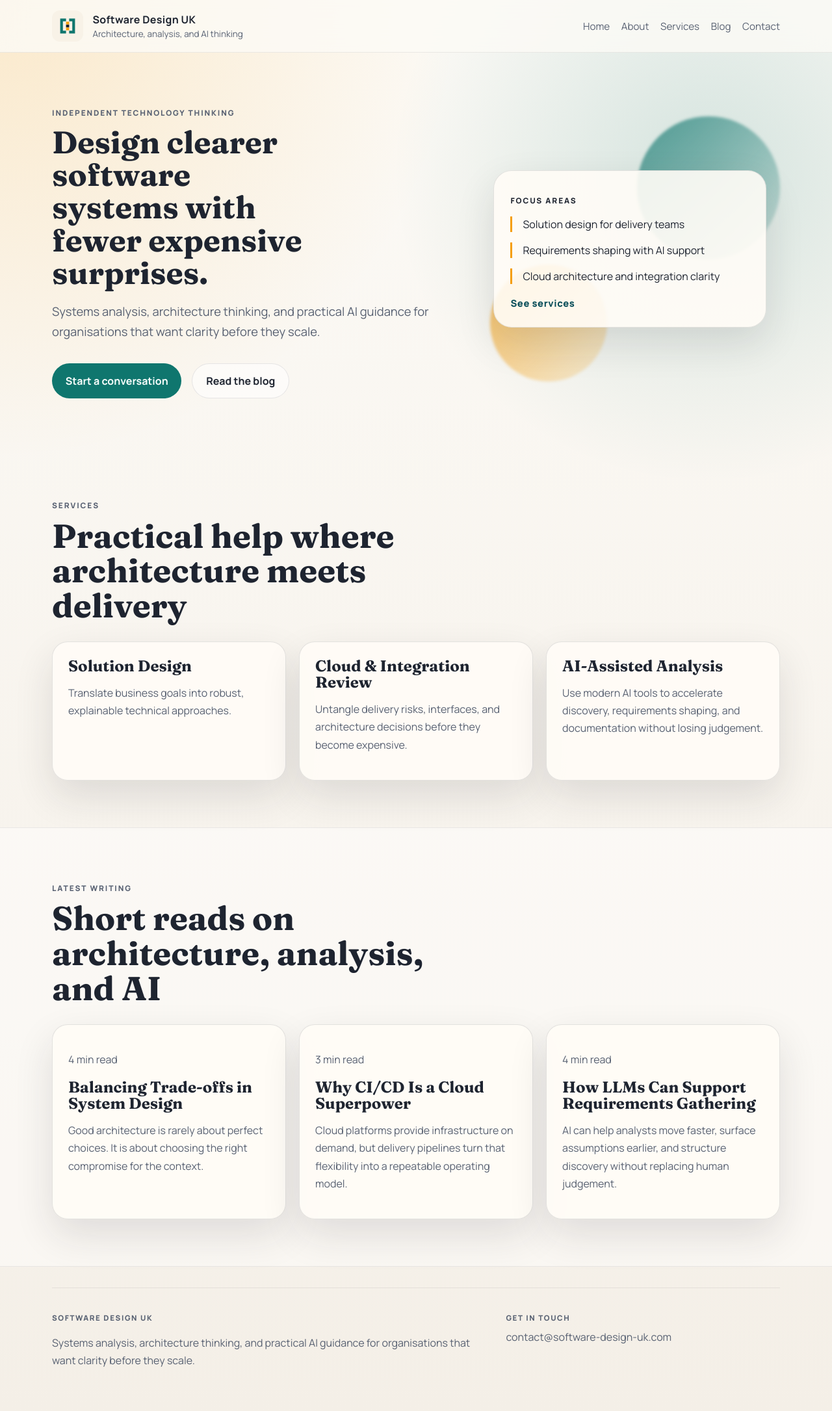
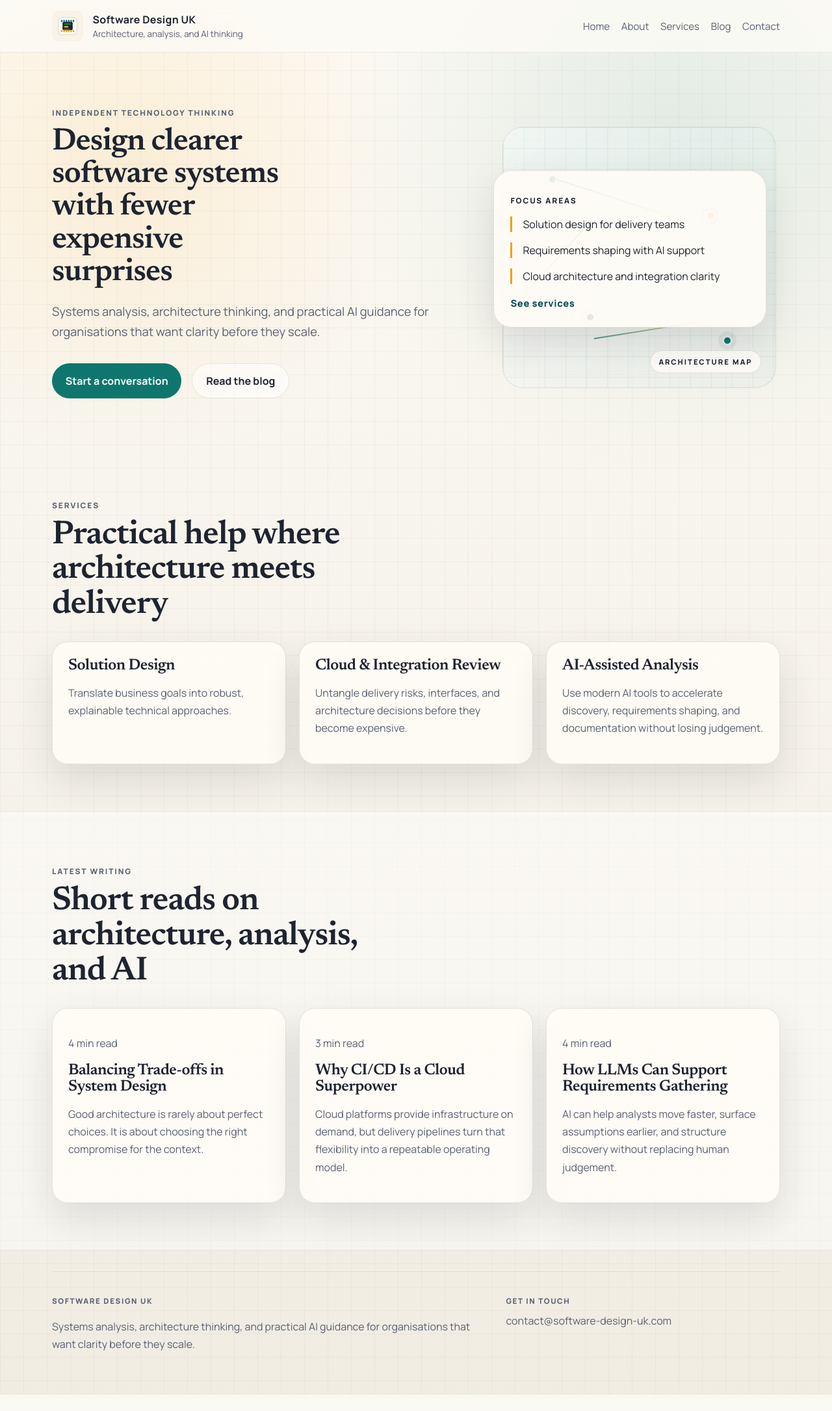
Before and after one commit to alandmcleod/software-design-uk, a Flask app: page / in a window 1280 px wide. Shown: the whole page at 65% size. After the commit the page ends 2146 px from the top, so only its background shows below. Run offline with Flask 3, Linux system fonts and the light colour scheme.

Commit message:
Refresh technical visual styling

```diff
--- a/app.py
+++ b/app.py
@@ -50,7 +50,7 @@ def post(slug: str):
 
 @app.route("/contact/")
 def contact():
-    return render_template("contact.html")
+    return render_template("contact_page.html")
 
 
 if __name__ == "__main__":
--- a/static/css/site.css
+++ b/static/css/site.css
@@ -24,9 +24,12 @@ body {
   font-family: "Manrope", "Segoe UI", sans-serif;
   color: var(--ink);
   background:
-    radial-gradient(circle at top left, rgba(245, 158, 11, 0.18), transparent 28%),
-    radial-gradient(circle at 85% 12%, rgba(15, 118, 110, 0.16), transparent 22%),
-    linear-gradient(180deg, #fcfaf6 0%, var(--bg) 100%);
+    linear-gradient(rgba(30, 36, 48, 0.04) 1px, transparent 1px),
+    linear-gradient(90deg, rgba(30, 36, 48, 0.04) 1px, transparent 1px),
+    radial-gradient(circle at 15% 12%, rgba(245, 158, 11, 0.12), transparent 20%),
+    radial-gradient(circle at 82% 10%, rgba(15, 118, 110, 0.11), transparent 24%),
+    linear-gradient(180deg, #fdfaf4 0%, #f0ece2 100%);
+  background-size: 36px 36px, 36px 36px, auto, auto, auto;
 }
 
 a {
@@ -143,9 +146,10 @@ img {
 .post-card h2,
 .post-card h3,
 .content-card h3 {
-  font-family: "Fraunces", Georgia, serif;
+  font-family: "Newsreader", "Fraunces", Georgia, serif;
   line-height: 1.05;
   margin: 0;
+  letter-spacing: -0.02em;
 }
 
 .hero-copy h1 {
@@ -156,6 +160,8 @@ img {
 .page-intro h1 {
   font-size: clamp(1.55rem, 3.35vw, 2.5rem);
   max-width: 15ch;
+  font-family: "Newsreader", Georgia, serif;
+  font-weight: 500;
 }
 
 .article-body h1 {
@@ -208,6 +214,17 @@ img {
   min-height: 440px;
   display: grid;
   place-items: center;
+}
+
+.hero-diagram {
+  position: absolute;
+  inset: 2rem 0.4rem 0.4rem 2.2rem;
+  border-radius: 32px;
+  border: 1px solid rgba(30, 36, 48, 0.1);
+  background:
+    linear-gradient(135deg, rgba(255, 255, 255, 0.6), rgba(255, 255, 255, 0.14)),
+    linear-gradient(180deg, rgba(15, 118, 110, 0.08), rgba(11, 79, 90, 0.04));
+  overflow: hidden;
 }
 
 .hero-card,
@@ -272,26 +289,91 @@ img {
   color: var(--accent-strong);
 }
 
-.hero-orb {
+.hero-grid-lines,
+.hero-link,
+.hero-node,
+.hero-chip {
   position: absolute;
-  border-radius: 999px;
-  filter: blur(2px);
 }
 
-.hero-orb-a {
-  width: 220px;
-  height: 220px;
-  background: linear-gradient(135deg, rgba(15, 118, 110, 0.7), rgba(15, 118, 110, 0.1));
-  top: 1rem;
-  right: 0;
+.hero-grid-lines {
+  inset: 0;
+  background:
+    linear-gradient(rgba(15, 118, 110, 0.08) 1px, transparent 1px),
+    linear-gradient(90deg, rgba(15, 118, 110, 0.08) 1px, transparent 1px);
+  background-size: 32px 32px;
 }
 
-.hero-orb-b {
+.hero-node {
+  width: 16px;
+  height: 16px;
+  border-radius: 999px;
+  border: 3px solid rgba(255, 255, 255, 0.88);
+  box-shadow: 0 0 0 6px rgba(30, 36, 48, 0.06);
+}
+
+.hero-node-a {
+  top: 72px;
+  left: 68px;
+  background: #0f766e;
+}
+
+.hero-node-b {
+  top: 128px;
+  right: 92px;
+  background: #f59e0b;
+}
+
+.hero-node-c {
+  bottom: 100px;
+  left: 126px;
+  background: #1e2430;
+}
+
+.hero-node-d {
+  bottom: 64px;
+  right: 66px;
+  background: #0f766e;
+}
+
+.hero-link {
+  height: 2px;
+  transform-origin: left center;
+  background: linear-gradient(90deg, rgba(15, 118, 110, 0.72), rgba(245, 158, 11, 0.42));
+}
+
+.hero-link-a {
+  top: 79px;
+  left: 82px;
   width: 180px;
-  height: 180px;
-  background: linear-gradient(135deg, rgba(245, 158, 11, 0.65), rgba(245, 158, 11, 0.12));
-  bottom: 1rem;
-  left: 1rem;
+  transform: rotate(18deg);
+}
+
+.hero-link-b {
+  top: 142px;
+  left: 136px;
+  width: 154px;
+  transform: rotate(132deg);
+}
+
+.hero-link-c {
+  bottom: 74px;
+  left: 140px;
+  width: 160px;
+  transform: rotate(-9deg);
+}
+
+.hero-chip {
+  right: 22px;
+  bottom: 22px;
+  padding: 0.55rem 0.75rem;
+  border-radius: 999px;
+  border: 1px solid rgba(30, 36, 48, 0.12);
+  background: rgba(255, 253, 249, 0.86);
+  color: var(--ink);
+  font-size: 0.7rem;
+  font-weight: 800;
+  letter-spacing: 0.18em;
 }
 
 .section-muted {
--- a/templates/about.html
+++ b/templates/about.html
@@ -6,7 +6,7 @@
 <section class="page-intro">
   <div class="container narrow">
     <p class="eyebrow">About</p>
-    <h1>Clear thinking for software, systems, and delivery decisions.</h1>
+    <h1>Clear thinking for software, systems, and delivery decisions</h1>
     <p class="lead">
       Software Design UK is a professional presence built around practical architecture guidance,
       business analysis, cloud delivery thinking, and modern AI-assisted ways of working.
--- a/templates/base.html
+++ b/templates/base.html
@@ -7,7 +7,7 @@
   <title>{% block title %}{{ site.name }}{% endblock %}</title>
   <link rel="preconnect" href="https://fonts.googleapis.com">
   <link rel="preconnect" href="https://fonts.gstatic.com" crossorigin>
-  <link href="https://fonts.googleapis.com/css2?family=Fraunces:wght@500;600;700&family=Manrope:wght@400;500;700;800&display=swap" rel="stylesheet">
+  <link href="https://fonts.googleapis.com/css2?family=Fraunces:wght@500;600;700&family=Manrope:wght@400;500;700;800&family=Newsreader:opsz,wght@6..72,400;6..72,500;6..72,600&display=swap" rel="stylesheet">
   <link rel="stylesheet" href="{{ url_for('static', filename='css/site.css') }}">
 </head>
 <body>
--- a/templates/blog.html
+++ b/templates/blog.html
@@ -6,7 +6,7 @@
 <section class="page-intro">
   <div class="container">
     <p class="eyebrow">Blog</p>
-    <h1>Notes on software design, delivery, and AI-assisted analysis.</h1>
+    <h1>Notes on software design, delivery, and AI-assisted analysis</h1>
     <div class="post-list">
       {% for post in posts %}
       <article class="post-card post-card-wide">
--- a/templates/home.html
+++ b/templates/home.html
@@ -7,7 +7,7 @@
   <div class="container hero-grid">
     <div class="hero-copy">
       <p class="eyebrow">Independent technology thinking</p>
-      <h1>Design clearer software systems with fewer expensive surprises.</h1>
+      <h1>Design clearer software systems with fewer expensive surprises</h1>
       <p class="lead">{{ site.tagline }}</p>
       <div class="hero-actions">
         <a class="button button-primary" href="{{ url_for('contact') }}">Start a conversation</a>
@@ -24,8 +24,17 @@
         </ul>
         <span class="hero-card-cta">See services</span>
       </a>
-      <div class="hero-orb hero-orb-a"></div>
-      <div class="hero-orb hero-orb-b"></div>
+      <div class="hero-diagram" aria-hidden="true">
+        <span class="hero-grid-lines"></span>
+        <span class="hero-node hero-node-a"></span>
+        <span class="hero-node hero-node-b"></span>
+        <span class="hero-node hero-node-c"></span>
+        <span class="hero-node hero-node-d"></span>
+        <span class="hero-link hero-link-a"></span>
+        <span class="hero-link hero-link-b"></span>
+        <span class="hero-link hero-link-c"></span>
+        <span class="hero-chip">ARCHITECTURE MAP</span>
+      </div>
     </div>
   </div>
 </section>
--- a/templates/services.html
+++ b/templates/services.html
@@ -6,7 +6,7 @@
 <section class="page-intro">
   <div class="container">
     <p class="eyebrow">Services</p>
-    <h1>Support for teams shaping systems before delivery costs rise.</h1>
+    <h1>Support for teams shaping systems before delivery costs rise</h1>
     <div class="card-grid">
       {% for service in services %}
       <article class="content-card">
```
Also changed, not shown: templates/contact_page.html (added, +20 -0 lines), static/images/logo-mark.svg.
